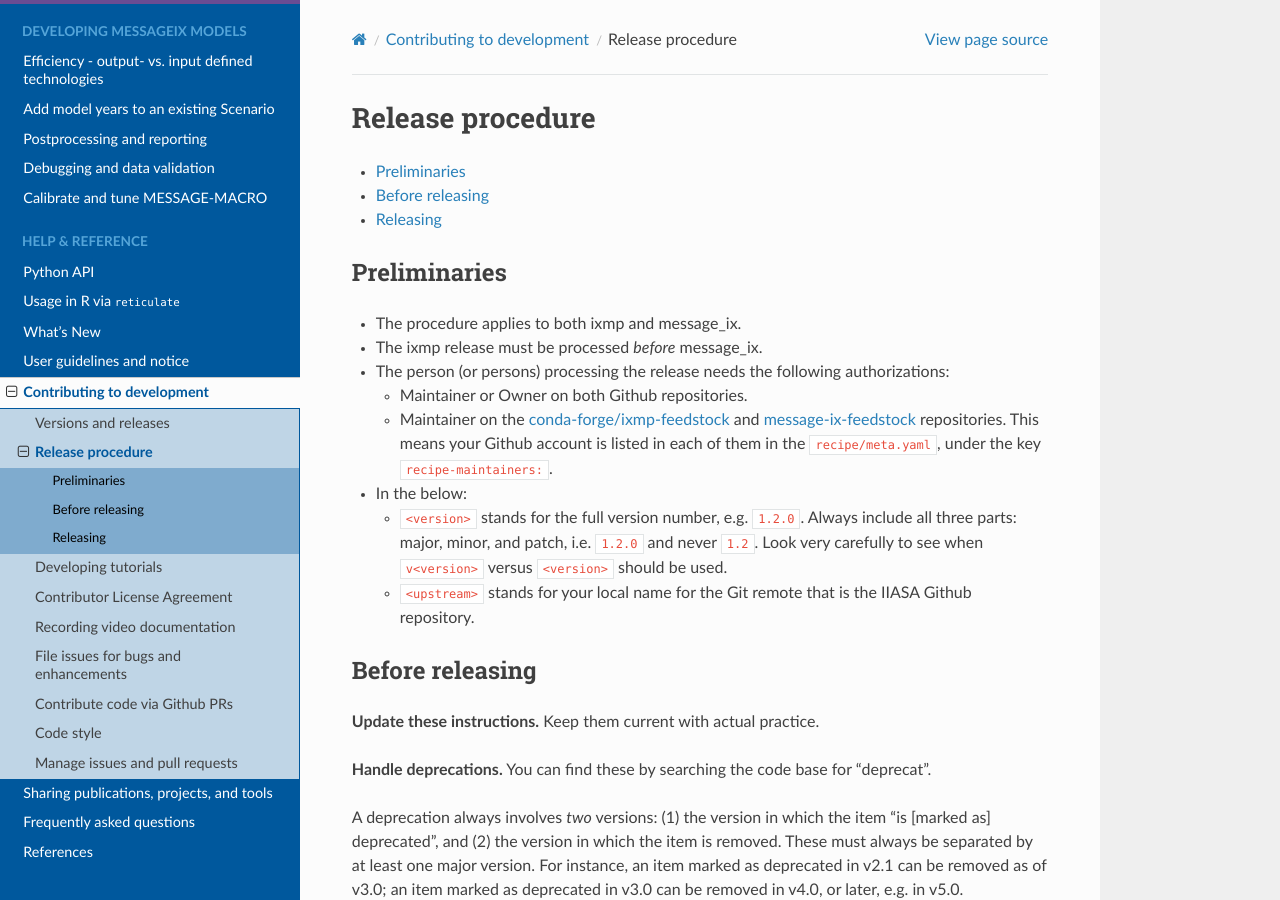
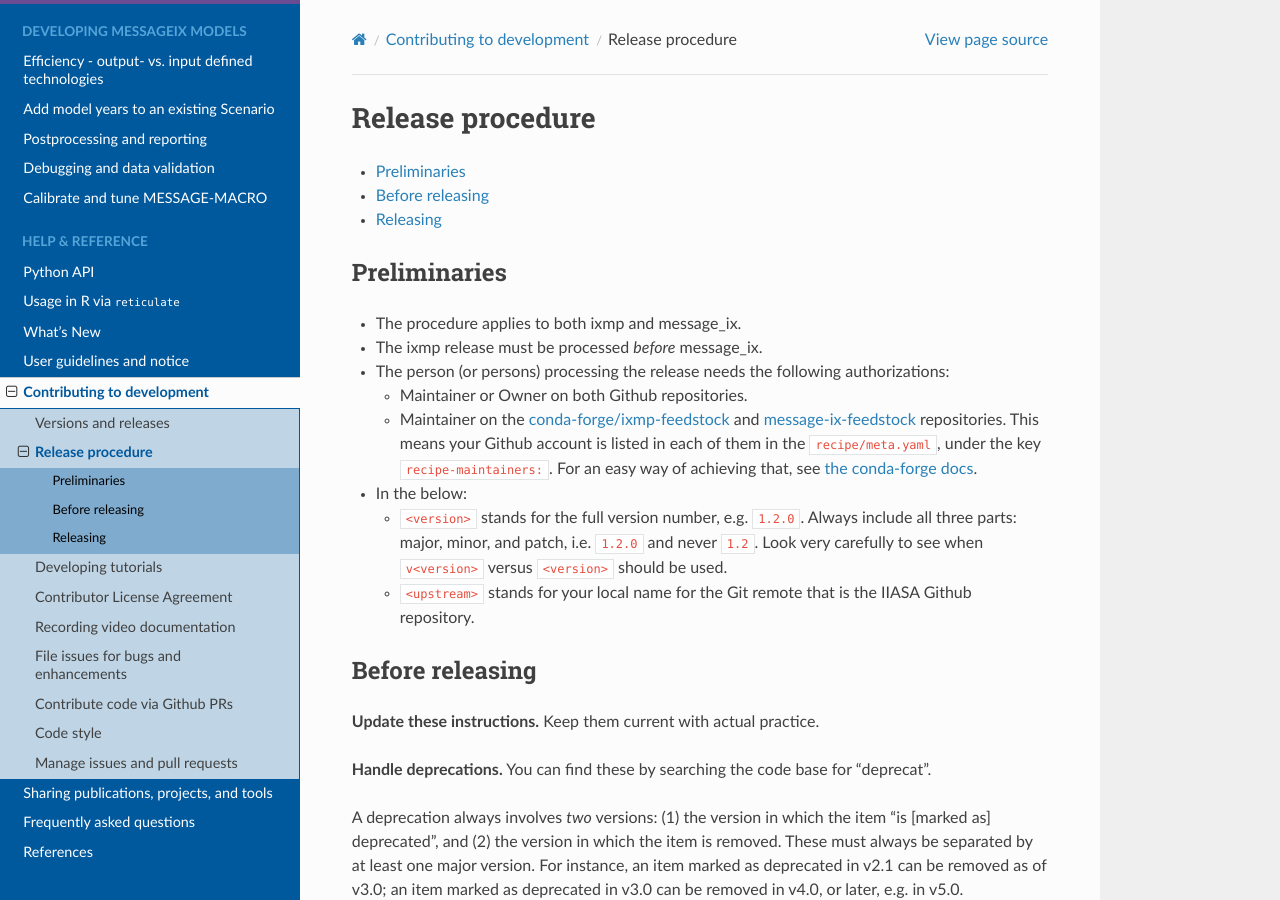
Before and after one commit to iiasa/message_ix, a Sphinx documentation site: the page built from doc/contrib/release.rst, in a window 1280 px wide and 900 px high. Built offline with Sphinx 7.4.7 and the Read the Docs theme 2.0.0, drawn with Linux system fonts in a browser that asks for light colours; pages that are not in the unit, such as notebooks, are missing from menus.

Commit message:
Include easy way to update conda-forge maintainers

```diff
--- a/doc/contrib/release.rst
+++ b/doc/contrib/release.rst
@@ -18,7 +18,7 @@
     and
     `message-ix-feedstock <https://github.com/conda-forge/message-ix-feedstock>`__
     repositories.
-    This means your Github account is listed in each of them in the :file:`recipe/meta.yaml`, under the key ``recipe-maintainers:``.
+    This means your Github account is listed in each of them in the :file:`recipe/meta.yaml`, under the key ``recipe-maintainers:``. For an easy way of achieving that, see `the conda-forge docs <https://conda-forge.org/docs/maintainer/updating_pkgs.html#updating-the-maintainer-list>`__.
 
 - In the below:
 
```
